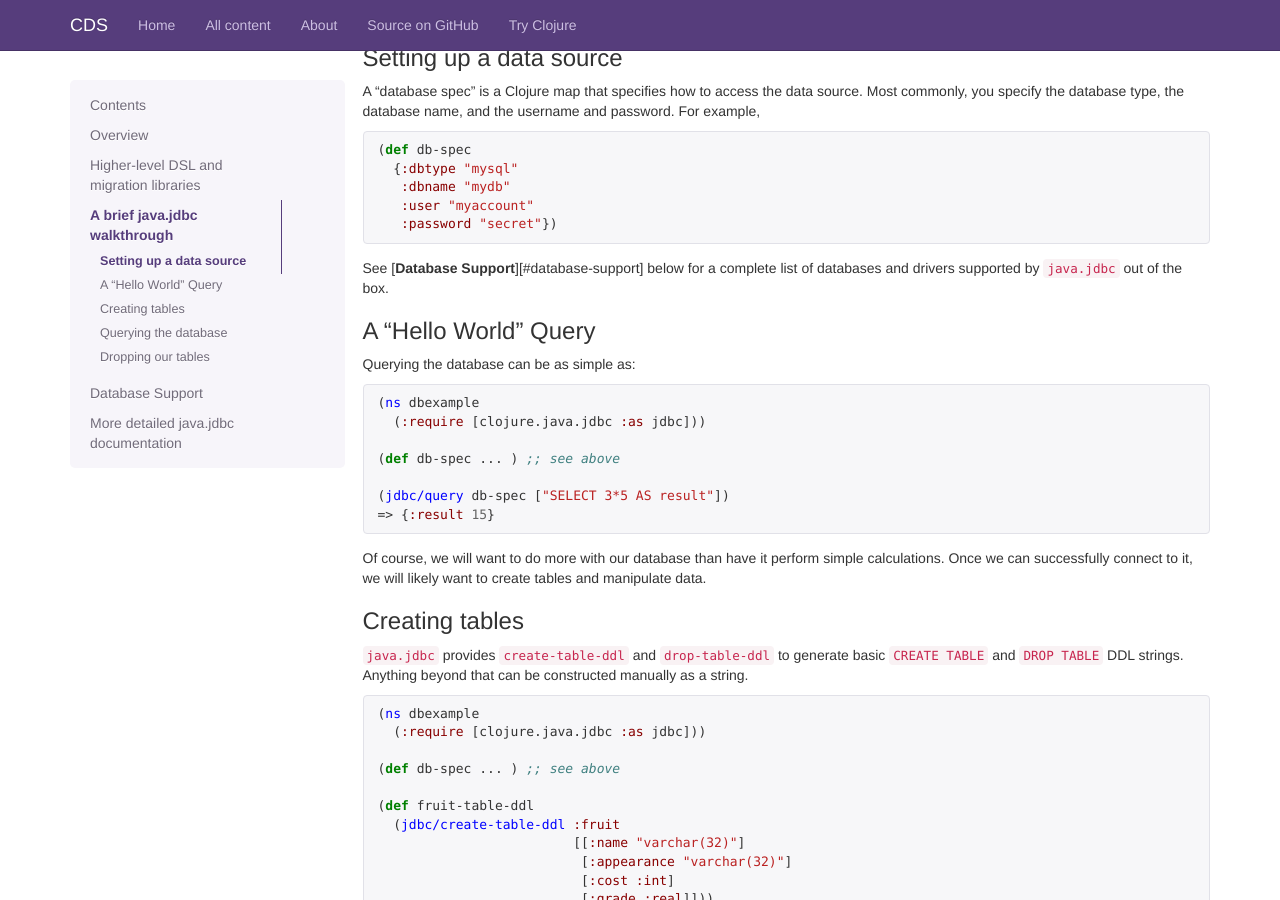
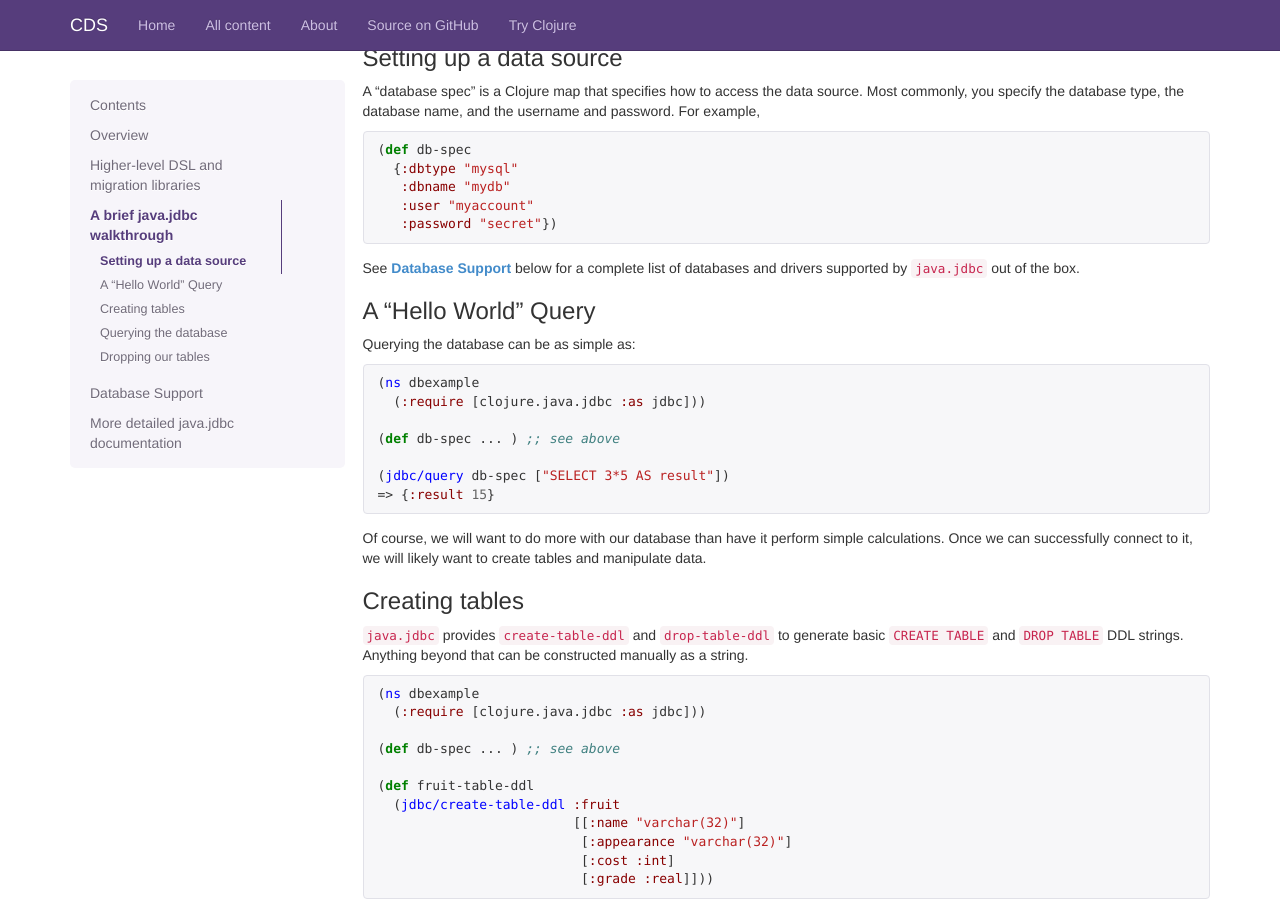
Before and after one commit to clojuredocs/guides, a Jekyll site: the page built from articles/ecosystem/java_jdbc/home.md, in a window 1280 px wide and 900 px high, scrolled down 1067 px. Built offline with Jekyll 4.4.1, drawn with Linux system fonts in a browser that asks for light colours; some web fonts are replaced; Markdown is read by kramdown in place of the engine named in the settings.

Commit message:
Fix link typo

````diff
--- a/articles/ecosystem/java_jdbc/home.md
+++ b/articles/ecosystem/java_jdbc/home.md
@@ -71,7 +71,7 @@ and the username and password. For example,
    :password "secret"})
 ```
 
-See [**Database Support**][#database-support] below for a complete list of
+See [**Database Support**](#database-support) below for a complete list of
 databases and drivers supported by `java.jdbc` out of the box.
 
 ### A "Hello World" Query
````
